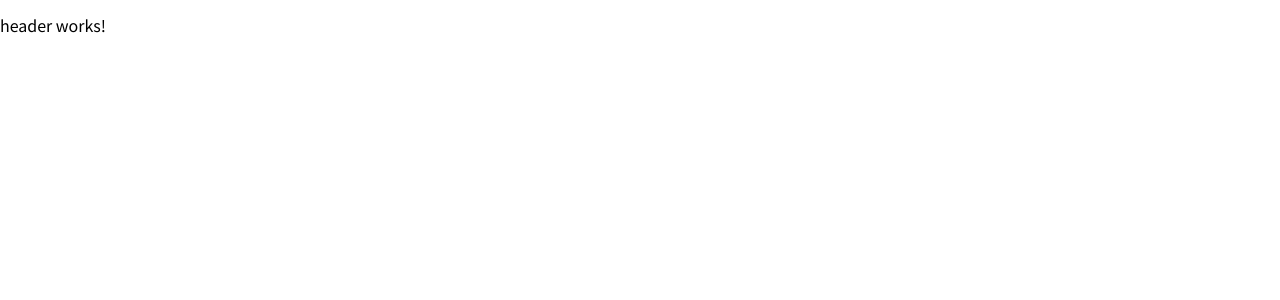
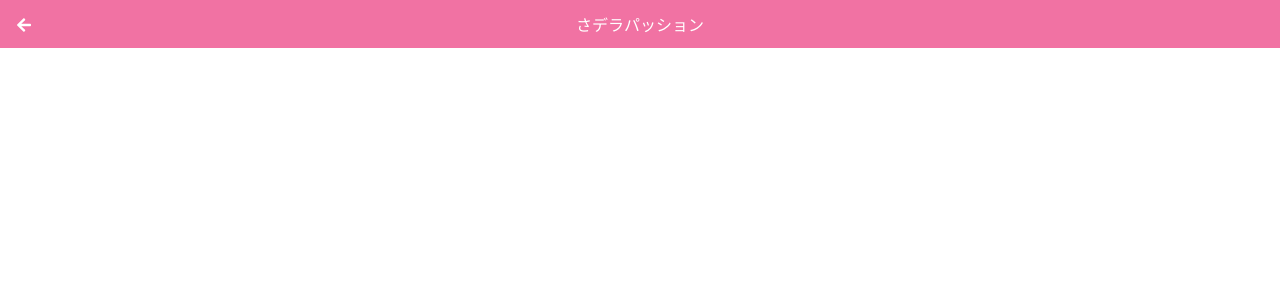
Before and after one commit to fusho-takahashi/line-style-transcription, an Angular app: page / in a window 1280 px wide. Shown: the top 300 px of the page. Built offline with nearby package versions, Linux system fonts and the light colour scheme.

Commit message:
ヘッダーのテンプレートを実装

```diff
--- a/src/app/components/header/header.component.html
+++ b/src/app/components/header/header.component.html
@@ -1,3 +1,7 @@
-<p>
-  header works!
-</p>
+<div class="header-container">
+  <div class="left-icon">
+    <fa-icon [icon]="faArrowLeft" class="go-back"></fa-icon>
+  </div>
+  <div class="header-text">{{ headerText }}</div>
+  <div class="right-icon"></div>
+</div>
--- a/src/app/components/header/header.component.scss
+++ b/src/app/components/header/header.component.scss
@@ -0,0 +1,22 @@
+.header-container {
+  height: 48px;
+  display: grid;
+  grid-template-columns: 48px auto 48px;
+  background-color: #f172a3;
+  color: #fff;
+  .left-icon {
+    display: flex;
+    justify-content: center;
+    align-items: center;
+  }
+  .header-text {
+    display: flex;
+    justify-content: center;
+    align-items: center;
+  }
+  .left-icon {
+    display: flex;
+    justify-content: center;
+    align-items: center;
+  }
+}
--- a/src/app/components/header/header.component.ts
+++ b/src/app/components/header/header.component.ts
@@ -1,15 +1,19 @@
 import { Component, OnInit } from '@angular/core';
+
+import { faArrowLeft } from '@fortawesome/free-solid-svg-icons';
 
 @Component({
   selector: 'app-header',
   templateUrl: './header.component.html',
-  styleUrls: ['./header.component.scss']
+  styleUrls: ['./header.component.scss'],
 })
 export class HeaderComponent implements OnInit {
+  headerText: string;
+  faArrowLeft = faArrowLeft;
 
-  constructor() { }
+  constructor() {}
 
   ngOnInit() {
+    this.headerText = 'さデラパッション';
   }
-
 }
```
